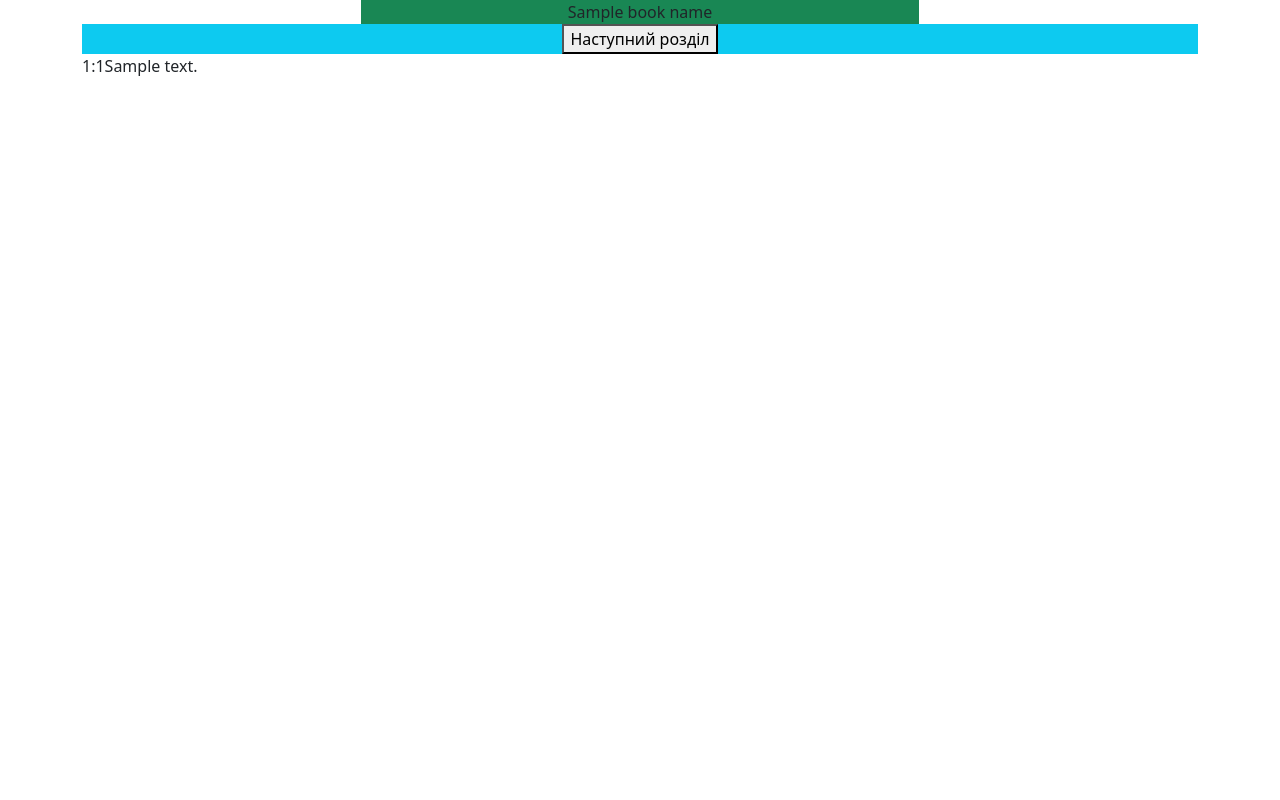
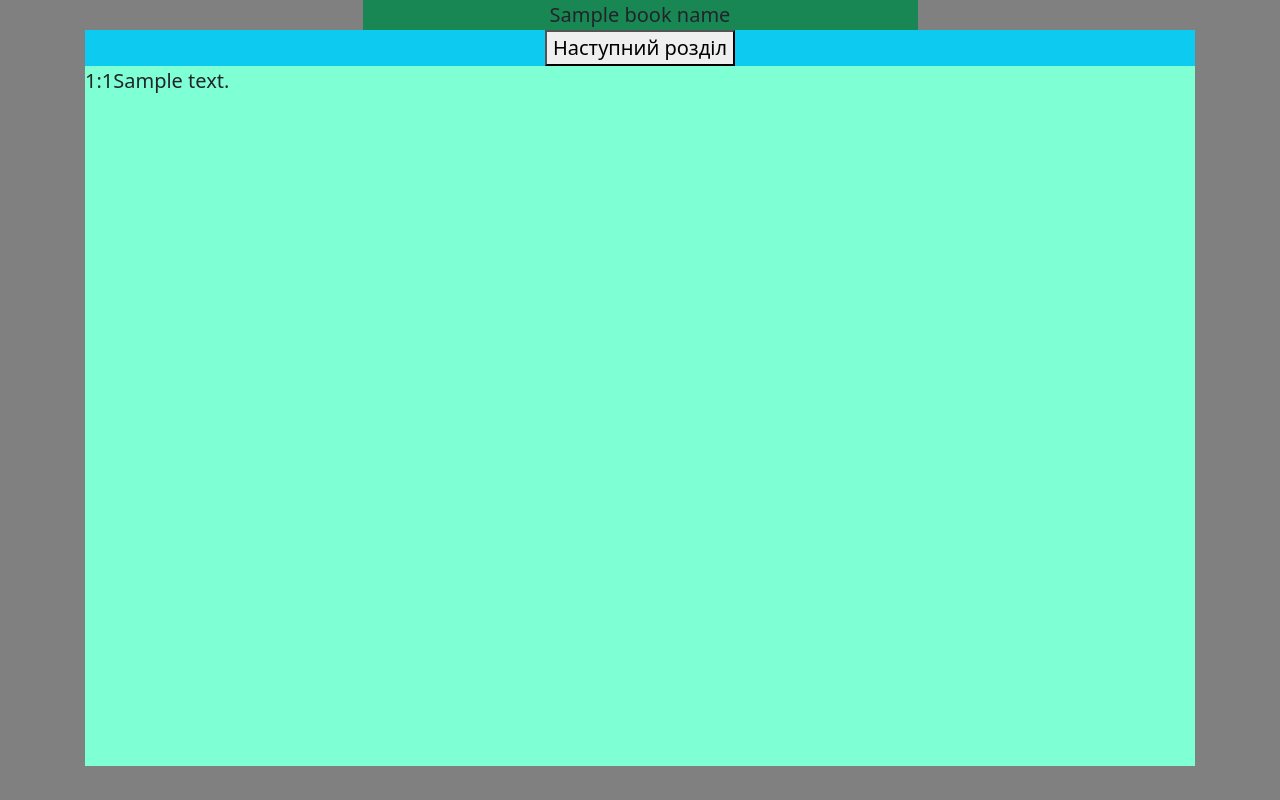
Before and after one commit to anatoliysafonov/ProjectBible, a Django app: template mysite/bible/templates/bible/root.html in a window 1280 px wide. Run offline with Django 5.2, Linux system fonts and the light colour scheme; tables that the repository leaves empty hold one stand-in row (values such as "Sample post"); the template is opened without the code that fills it: values that come from a table or form of the project are taken from there, most other values are stand-ins (such as "Sample title", 1, 10 or a date in 2020).

Commit message:
change css

```diff
--- a/mysite/bible/static/bible/style.css
+++ b/mysite/bible/static/bible/style.css
@@ -1,30 +1,19 @@
 body, html{
     display: flex;
     justify-content: center;
-    padding: 0 0 30px 0;
-    font-size:
+    font-size:20px;
+    height: 100%;
     width: 100%;
-    height: 100%;
+    background-color: gray;
 }
-a {
+div a {
+    color: rgb(0, 76, 153);
     text-decoration: none;
 }
-.verse-num {
-    font-size: 20px;
+
+.outer {
+    width: 100%;
+    height: calc(100vh - 100px);
+    background-color: aquamarine;
+    overflow-y: auto;
 }
-.text-sup {
-    font-size: 20px;
-}
-.verse {
-    font-family: "Merriweather", serif;
-    font-size: 18px;
-}
-.book-name {
-    font-family: "Merriweather", serif;
-    font-size: 60px;
-    color: brown;
-    margin: 0px !important;
-}
-p {
-    margin: 0px;
-}
```
